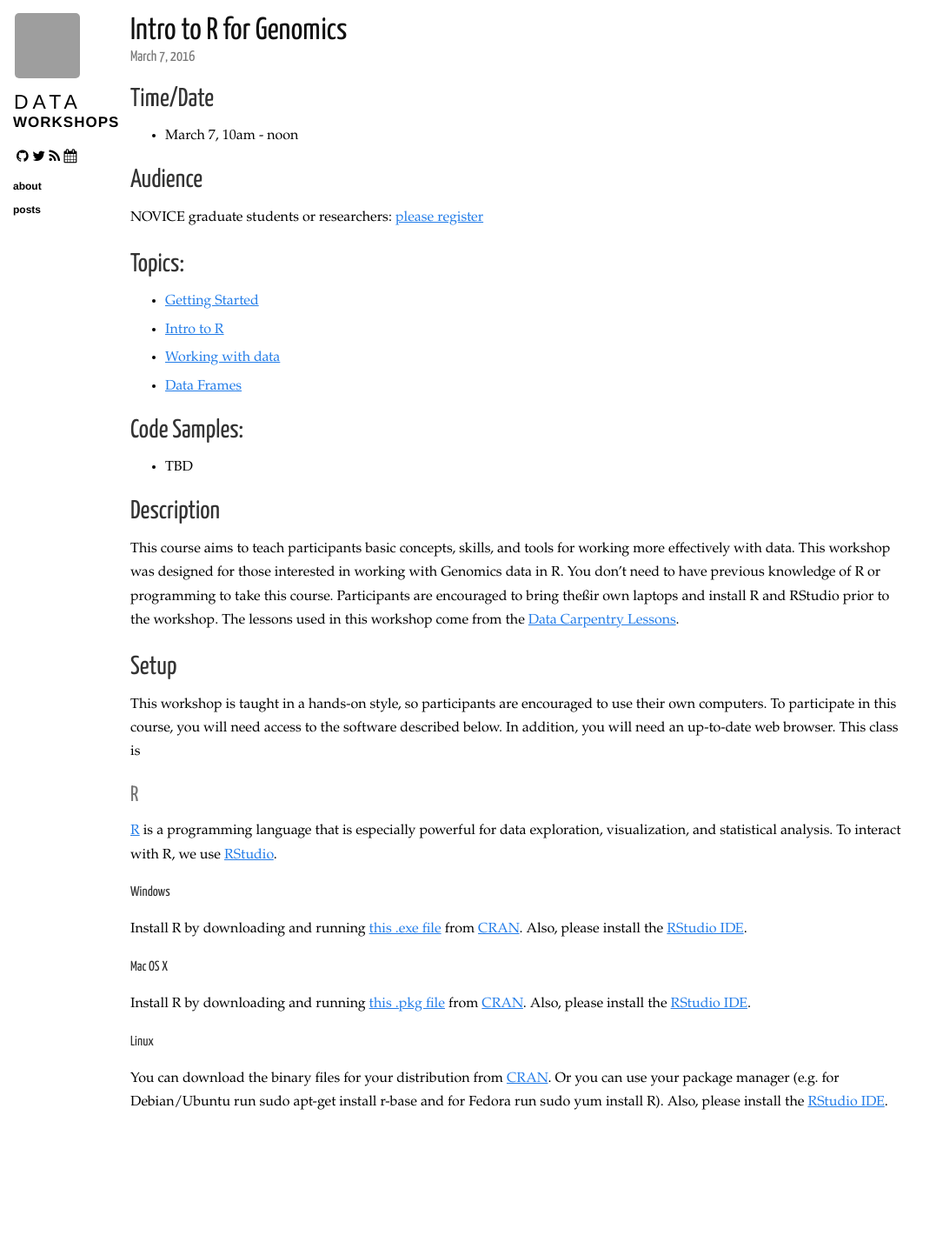
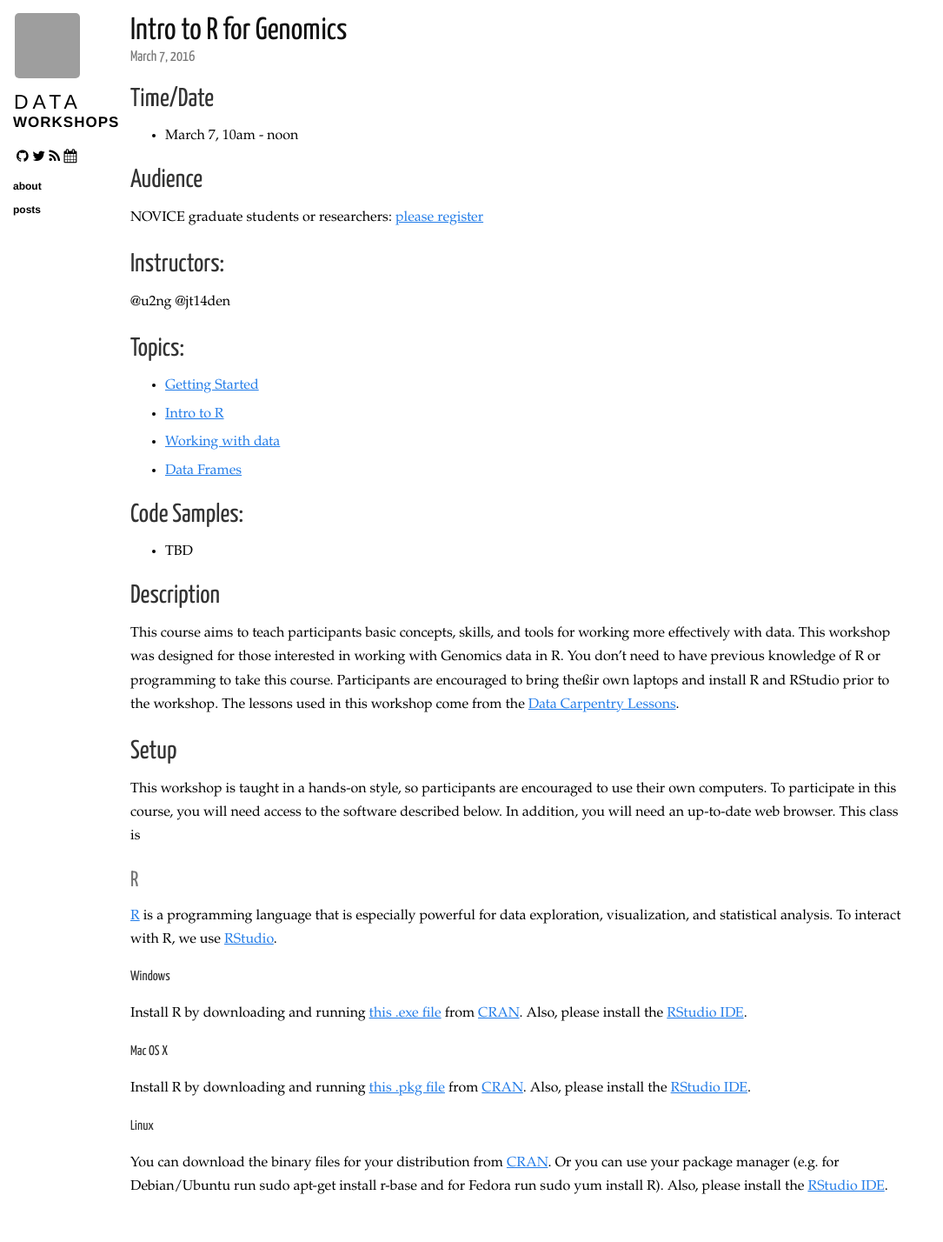
Before and after one commit to ucsdlib/workshops, a Jekyll site: the page built from _posts/2016-03-07-intro-r-genomics.markdown, in a window 1280 px wide. Shown: the whole page at 87% size, without its empty margins (0-1085 px from the left). Built offline with Jekyll 4.4.1, drawn with Linux system fonts in a browser that asks for light colours; nearby versions of some CDN libraries; Markdown is read by kramdown in place of the engine named in the settings; before the commit the page ends 1331 px from its top, so only the background shows below that; grey boxes are pictures that could not be loaded.

Commit message:
adding instructors

```diff
--- a/_posts/2016-03-07-intro-r-genomics.markdown
+++ b/_posts/2016-03-07-intro-r-genomics.markdown
@@ -11,6 +11,11 @@ category: posts
 ## Audience
 
 NOVICE graduate students or researchers: [please register](http://ucsd.libcal.com/event/2371650)
+
+## Instructors:
+
+@u2ng
+@jt14den
 
 ## Topics:
 
```
